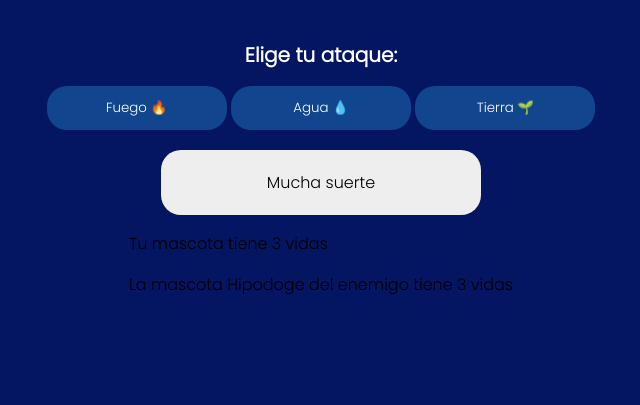
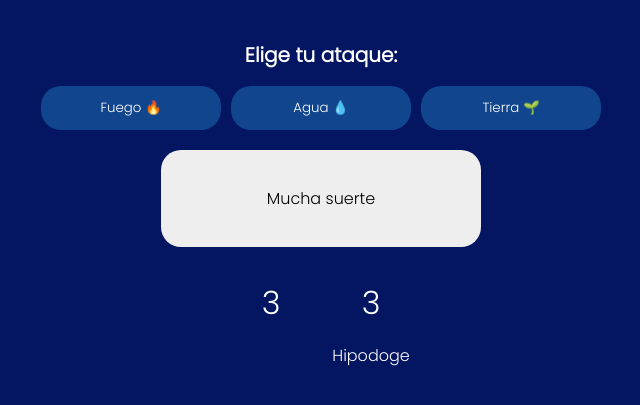
Before and after one commit to andresnavag93/basic-programming-course, a plain HTML site: page mokepon/mokepon.html in a window 1280 px wide. Both pictures are taken after a click on the button "Seleccionar". Shown: the part 77-482 px from the top of the page, without its empty margins (319-959 px from the left). Drawn offline with Linux system fonts and the light colour scheme.

Commit message:
:hammer: Finish second screen

```diff
--- a/mokepon/mokepon.html
+++ b/mokepon/mokepon.html
@@ -3,6 +3,7 @@
 
 <head>
     <meta charset="utf-8" />
+    <meta name="viewport" content="width=device-width, initial-scale=1">
     <title>MOKEPON!</title>
     <script src="./js/mokepon.js"></script>
     <link rel="stylesheet" href="./styles.css">
@@ -13,44 +14,49 @@
         <h1 class="titulo">Mokepon</h1>
         <h2 class="subtitulo">Elige tu mascota:</h2>
         <div class="tarjetas">
+            <input type="radio" name="mascota" id="hipodoge" />
             <label class="tarjeta-de-mokepon" for="hipodoge">
                 <p>Hipodoge</p>
                 <img src="./assets/mokepons_mokepon_hipodoge_attack.png" alt="Hipodoge">
             </label>
-            <input type="radio" name="mascota" id="hipodoge" />
+            <input type="radio" name="mascota" id="capipepo" />
             <label class="tarjeta-de-mokepon" for="capipepo">
                 <p>Capipepo</p>
                 <img src="./assets/mokepons_mokepon_capipepo_attack.png" alt="Capipepo">
             </label>
-            <input type="radio" name="mascota" id="capipepo" />
+            <input type="radio" name="mascota" id="ratigueya" />
             <label class="tarjeta-de-mokepon" for="ratigueya">
                 <p>Ratigueya</p>
                 <img src="./assets/mokepons_mokepon_ratigueya_attack.png" alt="Ratigueya">
             </label>
-            <input type="radio" name="mascota" id="ratigueya" />
         </div>
         <button id="boton-mascota">Seleccionar</button>
     </section>
     <section id="seleccionar-ataque">
         <h1 class="titulo">Mokepon</h1>
         <h2 class="subtitulo">Elige tu ataque:</h2>
-        <div>
+        <div class="tarjetas-ataques">
             <button id="boton-fuego" class="boton-de-ataque">Fuego 🔥</button>
             <button id="boton-agua" class="boton-de-ataque">Agua 💧</button>
             <button id="boton-tierra" class="boton-de-ataque">Tierra 🌱</button>
         </div>
         <div id="mensajes">
-            <div id="resultado">Mucha suerte</div>
+            <p id="resultado">Mucha suerte</p>
             <section id="reiniciar">
                 <button id="boton-reiniciar">Reiniciar</button>
             </section>
         </div>
-        <div>
-            <div id="ataques-del-jugador"></div>
-            <div id="ataques-del-enemigo"></div>
-            <p>Tu mascota <span id="mascota-jugador"></span> tiene <span id="vidas-jugador">3</span> vidas</p>
-            <p>La mascota <span id="mascota-enemigo"></span> del enemigo tiene <span id="vidas-enemigo">3</span> vidas
-            </p>
+        <div class="ataques">
+            <div class="ataques-jugador">
+                <p id="vidas-jugador">3</p>
+                <p id="mascota-jugador"></p>
+                <div id="ataques-del-jugador"></div>
+            </div>
+            <div class="ataques-enemigo">
+                <p id="vidas-enemigo">3</p>
+                <p id="mascota-enemigo"></p>
+                <div id="ataques-del-enemigo"></div>
+            </div>
         </div>
     </section>
 </body>
--- a/mokepon/styles.css
+++ b/mokepon/styles.css
@@ -23,7 +23,8 @@ body {
   font-size: 20px;
 }
 
-.tarjetas {
+.tarjetas,
+.tarjetas-ataques {
   display: flex;
   gap: 10px;
 }
@@ -60,6 +61,10 @@ input {
   display: none;
 }
 
+input:checked + label {
+  background-color: #5d8bf4;
+}
+
 #seleccionar-ataque {
   display: flex;
   flex-direction: column;
@@ -93,3 +98,29 @@ input {
   color: #11468f;
   font-family: "Poppins", sans-serif;
 }
+
+.ataques {
+  display: grid;
+  grid-template-columns: 100px 100px;
+  color: white;
+}
+
+#vidas-jugador,
+#vidas-enemigo {
+  font-size: 32px;
+  margin-bottom: 0;
+}
+
+.ataques-jugador,
+.ataques-enemigo {
+  display: flex;
+  flex-direction: column;
+  align-items: center;
+}
+
+@media (max-width: 360px) {
+  .tarjetas,
+  .tarjetas-ataques {
+    flex-direction: column;
+  }
+}
```
